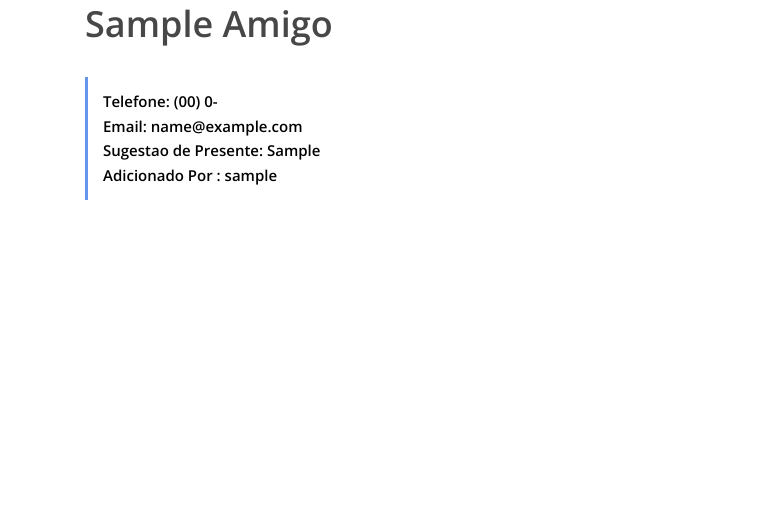
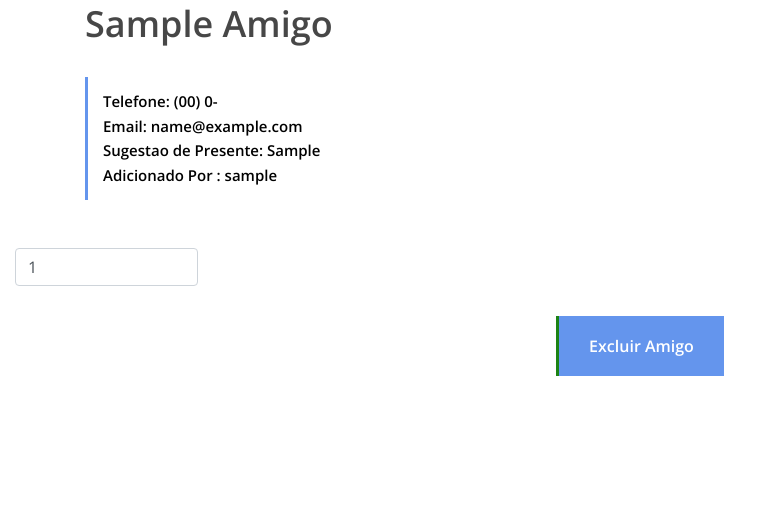
Before and after one commit to Rodrigodante11/amigo_secreto_web_django, a Django app: page /detail/1 in a window 1280 px wide. Shown: the part 359-875 px from the top of the page, without its empty margins (0-772 px from the left). Before the commit the page ends 559 px from the top, so only its background shows below. Run offline with Django 3.2, Linux system fonts and the light colour scheme; tables that the repository leaves empty hold one stand-in row (values such as "Sample post"); grey boxes marked "Sample" are stand-in pictures; some libraries are stand-ins or nearby versions.

Commit message:
implementando opcao de excluir amigo

```diff
--- a/amigos/urls.py
+++ b/amigos/urls.py
@@ -4,6 +4,6 @@ from . import views
 urlpatterns = [
     path('', views.index, name='index'),
     path('detail/<int:amigo_id>', views.detail, name='detail'),
-    path('busca', views.buscar, name='buscar')
-
+    path('busca', views.buscar, name='buscar'),
+    path('detail/excluir_amigo', views.excluir_amigo, name='excluir_amigo'),
 ]
--- a/amigos/views.py
+++ b/amigos/views.py
@@ -1,6 +1,6 @@
 import random
 
-from django.shortcuts import render, get_object_or_404, get_list_or_404
+from django.shortcuts import render, get_object_or_404, get_list_or_404, redirect
 from .models import Amigo
 
 
@@ -24,7 +24,6 @@ def detail(request, amigo_id):
 
 
 def buscar(request):
-
     if 'buscar' in request.GET:
         nome_a_buscar = request.GET['buscar']
         if buscar:
@@ -36,3 +35,9 @@ def buscar(request):
             return render(request, 'amigos/buscar.html', dados)
 
     return render(request, 'amigos/buscar.html')
+
+
+def excluir_amigo(request):
+    amigo_id = request.POST['id']
+    # Amigo.objects.filter(id=amigo_id).delete()
+    return redirect('dashboard')
--- a/templates/amigos/detail.html
+++ b/templates/amigos/detail.html
@@ -7,7 +7,6 @@
         <i class="circle-preloader"></i>
         <img src="{% static 'img/core-img/load.jpg' %}" alt="">
     </div>
-
 
     {% include 'partials/_menu.html' %}
 
@@ -42,8 +41,17 @@
             </div>
         </div>
 
+    <form action="excluir_amigo" method="POST" enctype="multipart/form-data">
+        {% csrf_token %}
+        <div class="col-12 col-lg-2">
+             <input type="text" id="nomeDetail" class="form-control" name="id" value={{amigo.id}} >
+        </div>
+        <div class="col-12 text-center">
+            <button class="btn delicious-btn mt-30" type="submit" onclick="exibirMensagem();">Excluir Amigo</button>
 
+        </div>
 
+    </form>
     {% include 'partials/_footer.html' %}
 
 {% endblock %}
--- a/templates/base.html
+++ b/templates/base.html
@@ -37,6 +37,14 @@
     <script src="{% static 'js/plugins/plugins.js' %}"></script>
     <!-- Active js -->
     <script src="{% static 'js/active.js' %}"></script>
+    <script>
+
+    function exibirMensagem()
+    {
+
+        alert("Rodrigo");
+    }
+</script>
 </body>
 
 </html>
--- a/usuarios/urls.py
+++ b/usuarios/urls.py
@@ -7,4 +7,5 @@ urlpatterns = [
     path('dashboard', views.dashboard, name='dashboard'),
     path('logout', views.logout, name='logout'),
     path('cadastrar_amigo', views.cadastrar_amigo, name='cadastrar_amigo'),
+
 ]
--- a/usuarios/views.py
+++ b/usuarios/views.py
@@ -85,9 +85,11 @@ def cadastrar_amigo(request):
         amigo = Amigo.objects.create(usuario=user, nome=nome, telefone=telefone, email=email,
                                      sugestao_presente=sujestao, foto_amigo=local)
         amigo.save()
+
         return redirect('dashboard')
 
     return render(request, 'usuarios/cadastrar_amigo.html')
 
+
 def campo_vazio(campo):
     return not campo.strip()
```
